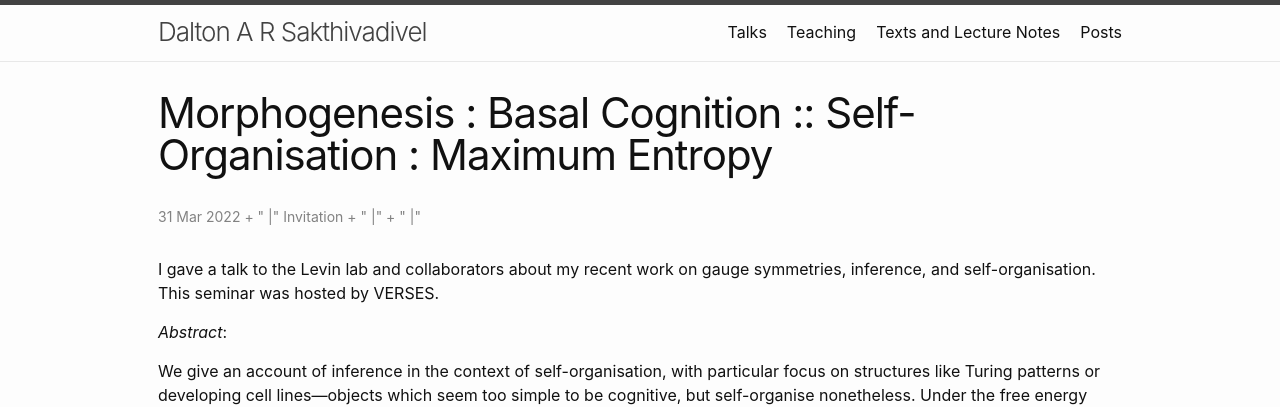
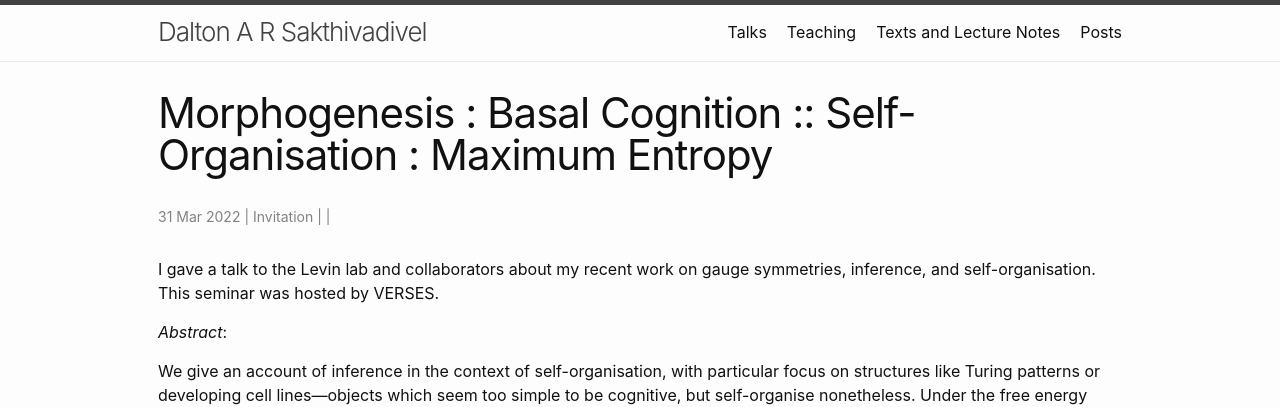
Before and after one commit to DARSakthi/DARSakthi.github.io, a Jekyll site: the page built from _talks/levin-lab-1.markdown, in a window 1280 px wide. Shown: the top 407 px of the page. Built offline with Jekyll 4.4.1, drawn with Linux system fonts in a browser that asks for light colours.

Commit message:
Reformatting

```diff
--- a/_layouts/talks.html
+++ b/_layouts/talks.html
@@ -8,9 +8,9 @@ layout: page
     <p class="post-meta">
       <time class="dt-published" datetime="{{ page.date | date_to_xmlschema }}" itemprop="datePublished">
         {%- assign date_format = site.minima.date_format | default: "%d %b %Y" -%}
-        {{ page.date | date: date_format }} + " |"
-        {{ page.type }} + " |"
-        {{ page.venue }} + " |"
+        {{ page.date | date: date_format }} |
+        {{ page.type }} |
+        {{ page.venue }} |
         {{ page.location }}
       </time>
       {%- if page.author -%}
```
